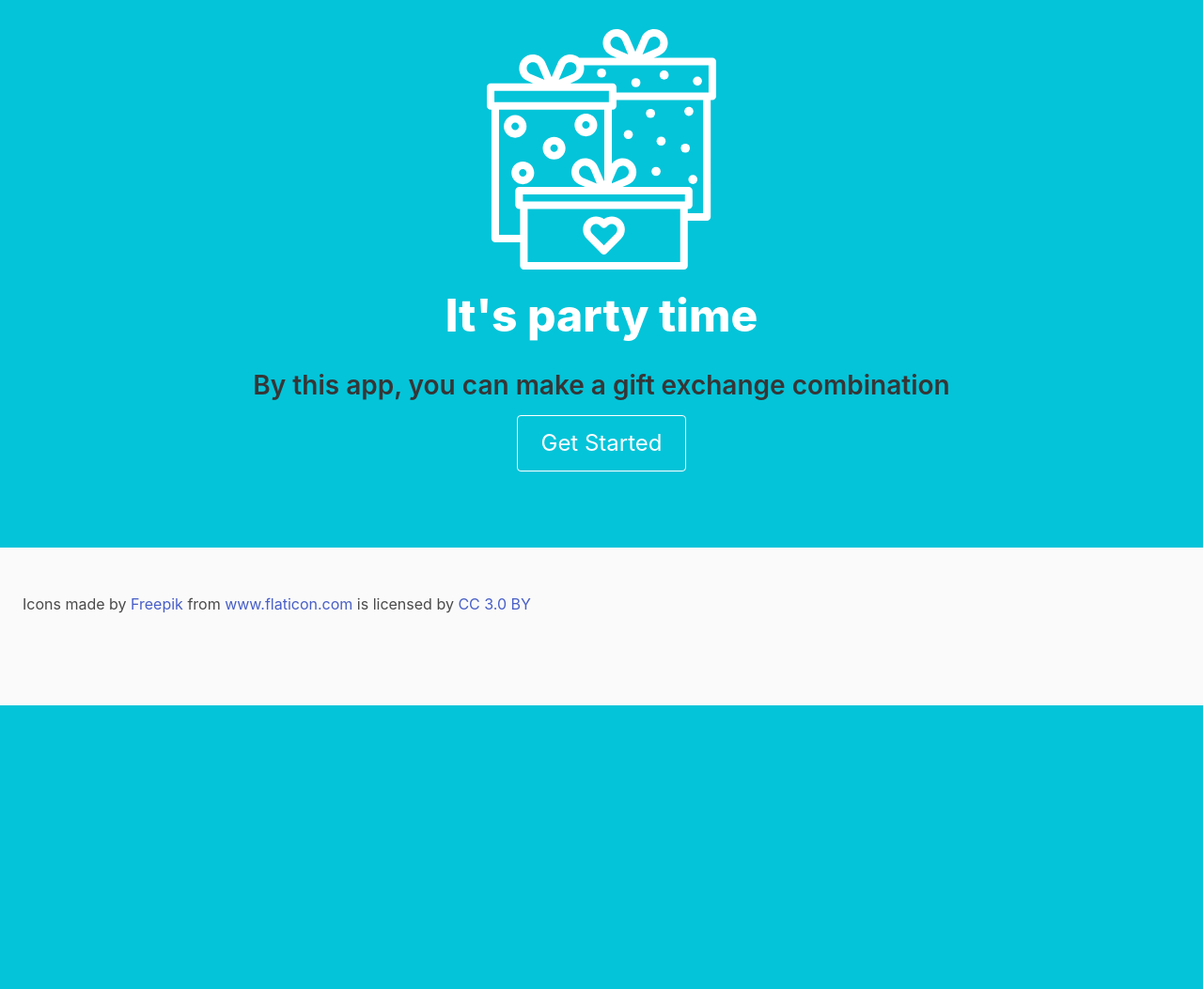
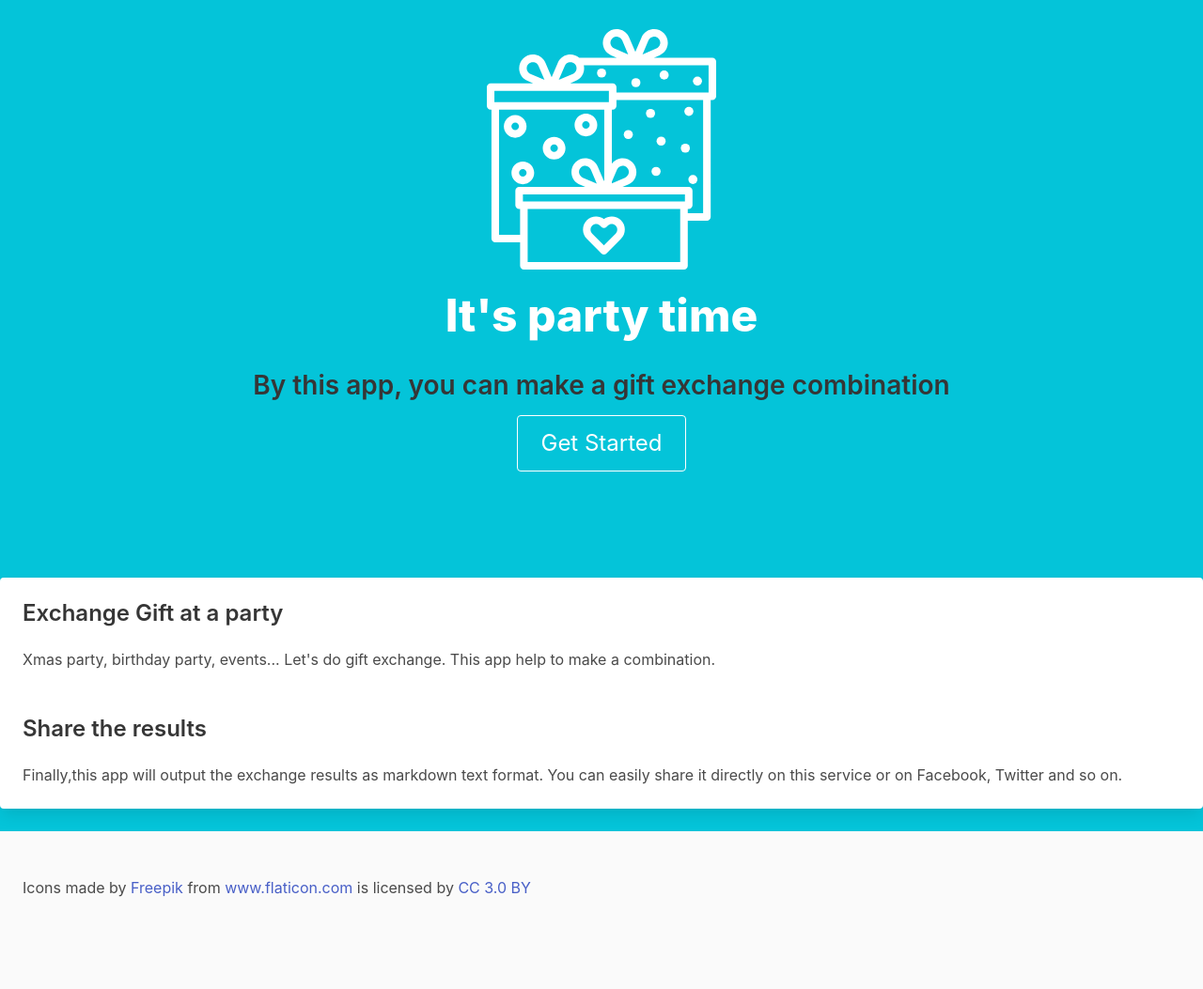
Before and after one commit to yosukesuzuki/gift-exchange-webapp, a Flask app: page / in a window 1280 px wide. Shown: the part 129-1182 px from the top of the page at 94% size. Before the commit the page ends 880 px from the top, so only its background shows below. Run offline with Flask 2, Linux system fonts and the light colour scheme; some libraries are stand-ins or nearby versions.

Commit message:
fix top page issue

```diff
--- a/main.py
+++ b/main.py
@@ -71,7 +71,7 @@ def result(data_store_key):
 
 @app.route('/history', methods=['GET'])
 def history():
-    events = Events.query(Events.user==users.get_current_user()).fetch()
+    events = Events.query(Events.user==users.get_current_user()).order(-Events.created_at).fetch()
     return render_template('history.html', events=events)
 
 
--- a/templates/base.html
+++ b/templates/base.html
@@ -21,6 +21,9 @@
     .card {
         background: #04c4d9;
     }
+    .card.marketing {
+        margin-top: 1em;
+    }
 
     .topcontent, .inputpeople {
         margin: auto;
@@ -31,6 +34,11 @@
         color: #fff;
         font-weight: 800;
         margin-top: 0.2em;
+    }
+
+    .topcontent h2 {
+        margin-left:1em;
+        margin-right:1em;
     }
 
     .inputpeople h1, .inputpeople h2 {
@@ -56,7 +64,7 @@
     }
     @media (min-width: 724px) {
         .topcontent, .inputpeople {
-            height: 70vh;
+            min-height: 75vh;
             margin-top: 10vh;
         }
     }
--- a/templates/index.html
+++ b/templates/index.html
@@ -8,5 +8,27 @@
             <a class="button is-primary is-inverted is-outlined is-large" href="/start">Get Started</a>
         </p>
     </div>
-
+    <div class="card marketing">
+        <div class="card-content">
+            <div class="media">
+                <div class="media-content">
+                    <p class="title is-4">Exchange Gift at a party</p>
+                </div>
+            </div>
+            <div class="content">
+                Xmas party, birthday party, events... Let's do gift exchange.
+                This app help to make a combination.
+            </div>
+        </div>
+        <div class="card-content">
+            <div class="media">
+                <div class="media-content">
+                    <p class="title is-4">Share the results</p>
+                </div>
+            </div>
+            <div class="content">
+                Finally,this app will output the exchange results as markdown text format. You can easily share it directly on this service or on Facebook, Twitter and so on.
+            </div>
+        </div>
+    </div>
 {% endblock %}
```
